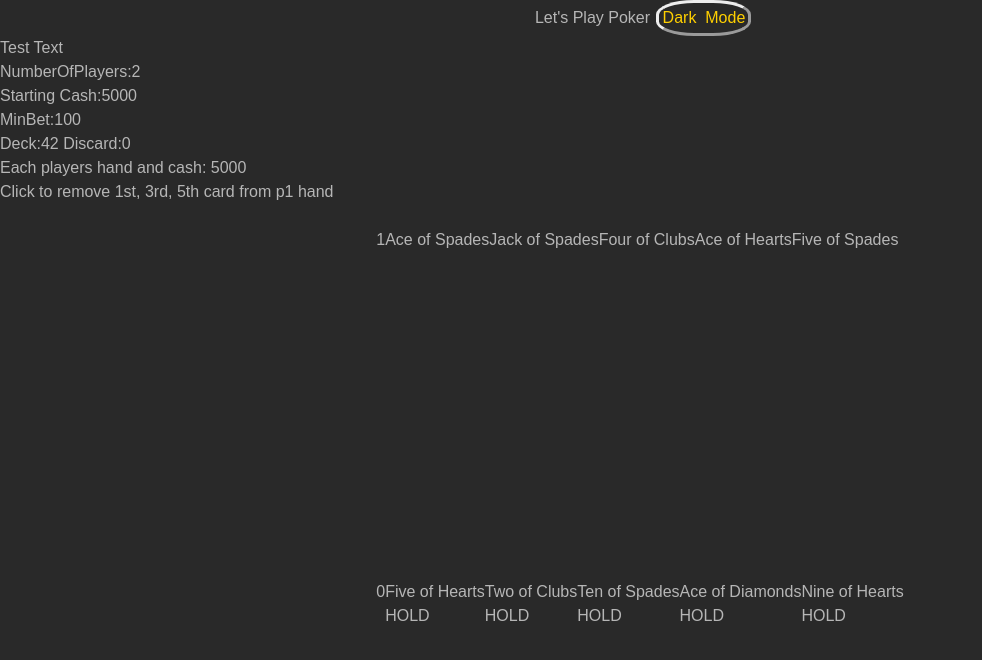
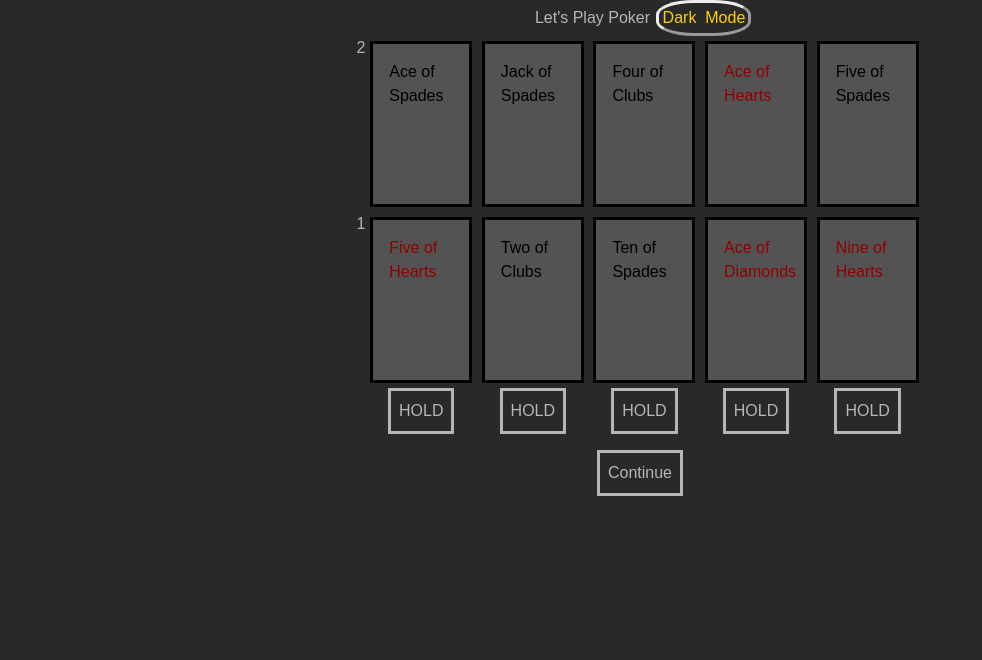
Before and after one commit to ShaneButtCodeNL/poker-app, a React (Create React App) app: page /poker in a window 1280 px wide. Shown: the top 660 px of the page, without its empty margins (0-982 px from the left). Built offline with nearby package versions, Linux system fonts and the light colour scheme.

Commit message:
Worked on card display and other css

```diff
--- a/src/App.tsx
+++ b/src/App.tsx
@@ -44,6 +44,7 @@ function App() {
               heldCards={heldCards}
               setHeldCash={setHeldCash}
               heldCash={heldCash}
+              mode={mode}
             />
           </Route>
           <Route path="/" exact>
--- a/src/components/Card.tsx
+++ b/src/components/Card.tsx
@@ -2,16 +2,39 @@ import { useState } from "react";
 
 export default function Card(props: any) {
   const [hold, setHold] = useState(true);
+  //Orientation of card 0 is verticle 1 is horazontal
+  const [orientation, setOrientation] = useState(props.player < 2 ? 0 : 1);
 
   const holdClickEvent = (cardPos: Number) => {
     setHold(!hold);
     props.updateHoldList(+cardPos);
   };
+  const cardPos = () => {
+    return orientation ? "horazontalCard" : "verticalCard";
+  };
+
+  const getColor = (card) => {
+    return card.getSuit() % 2 === 0
+      ? props.mode === 0
+        ? "cardDarkBlack"
+        : "cardLightBlack"
+      : props.mode === 0
+      ? "cardDarkRed"
+      : "cardLightRed";
+  };
+  const cardClass = (card) => {
+    return (
+      (props.mode === 0 ? "cardDark " : "cardLight ") +
+      getColor(card) +
+      " " +
+      cardPos()
+    );
+  };
   function makeHold(player: Number) {
     if (+player === 0)
       return (
         <div
-          className="cardButton"
+          className="cardButton btn"
           onClick={() => holdClickEvent(props.cardPos)}
         >
           {hold ? "HOLD" : "DISCARD"}
@@ -20,7 +43,7 @@ export default function Card(props: any) {
   }
   return (
     <div className="cardZone">
-      <div className="card">{props.card.toString()}</div>
+      <div className={cardClass(props.card)}>{props.card.toString()}</div>
       {makeHold(props.player)}
     </div>
   );
--- a/src/components/GameArea.tsx
+++ b/src/components/GameArea.tsx
@@ -4,10 +4,12 @@ import Hand from "./Hand";
 let deck = new Deck(false);
 let discardPile = new Deck();
 function GameArea(props: any) {
+  ////////////////////////    States    ///////////////////////////////
   //Round of play 1 indexed
   let [turn, setTurn] = useState(1);
   //Player turn in round 0 indexed
   let [playerTurn, setPlayerTurn] = useState(0);
+
   //The Deck compriseing of one deck of standard playing cards with no jokers
   let game = (
     startCash: Number,
@@ -90,15 +92,11 @@ function GameArea(props: any) {
             player={+playerNumber - 1}
             hand={props.heldCards[+playerNumber - 1]}
             discardAndDraw={discardAndDraw}
+            mode={props.mode}
           />
         </div>
       );
     }
-  };
-
-  //Delete later used for testing
-  const testRemove = () => {
-    discardAndDraw([0, 2, 4]);
   };
 
   useEffect(() => {
@@ -112,31 +110,12 @@ function GameArea(props: any) {
   }, [props.numOfPlayers, props.startMoney, props.minBet]);
   return (
     <div>
-      Test Text
-      <br />
-      NumberOfPlayers:{props.numOfPlayers}
-      <br />
-      Starting Cash:{props.startMoney}
-      <br />
-      MinBet:{props.minBet}
-      <br />
-      Deck:{deck.size()} Discard:{discardPile.size()}
-      <br />
-      Each players hand and cash: {props.heldCash[0]}
-      <br />
-      <div
-        onClick={() => {
-          testRemove();
-        }}
-      >
-        Click to remove 1st, 3rd, 5th card from p1 hand
-      </div>
-      <br />
       <div id="playAreaContainer">
         <div id="playArea">
           <div id="leftPlayArea">{renderHand(3)}</div>
           <div id="centerPlayArea">
             <div id="centerPlayAreaTop">{renderHand(2)}</div>
+            <div id="centerPlayAreaCenter"></div>
             <div id="centerPlayAreaBottom">{renderHand(1)}</div>
           </div>
           <div id="rightPlayArea">{renderHand(4)}</div>
--- a/src/components/Hand.tsx
+++ b/src/components/Hand.tsx
@@ -12,6 +12,12 @@ export default function Hand(props: any) {
     if (props.player === 0) return "playerOneHand";
   };
 
+  //Makes button for confirming discard
+  const continueButton = (player) => {
+    if (player) return;
+    return <div className={"continueButton cardButton btn"}>Continue</div>;
+  };
+
   /**
    * Sets the hold list when you select a card to hold/discard
    * @param cardPos The position of the card to change
@@ -23,11 +29,13 @@ export default function Hand(props: any) {
   };
 
   return (
+    <div id={player()} className="vFlex centerFlexAlign">
       <div
-      id={player()}
-      className={props.player <= 1 ? "horazontalHand" : "verticalHand"}
+        className={
+          "handZone " + (props.player <= 1 ? "horazontalHand" : "verticalHand")
+        }
       >
-      {props.player}
+        {props.player + 1}
         {props.hand.map((card, cardPos) => {
           return (
             <Card
@@ -35,9 +43,12 @@ export default function Hand(props: any) {
               card={card}
               cardPos={+cardPos}
               updateHoldList={updateHoldList}
+              mode={props.mode}
             />
           );
         })}
       </div>
+      {continueButton(props.player)}
+    </div>
   );
 }
--- a/src/components/ModeSelector.tsx
+++ b/src/components/ModeSelector.tsx
@@ -3,7 +3,7 @@ function ModeSelector(props: any) {
     "modeSelectorDiv " + (props.mode ? "lightModeBtn" : "darkModeBtn");
   return (
     <div
-      className={className}
+      className={className + " btn"}
       onClick={() => props.setMode(props.mode ? 0 : 1)}
     >
       {props.mode ? "Light Mode" : "Dark  Mode"}
--- a/src/main.css
+++ b/src/main.css
@@ -13,13 +13,39 @@
   --dark-link-bg: rgb(63, 9, 0);
   --dark-link-bg-hover: rgb(102, 15, 0);
   --dark-link-color: rgb(216, 176, 0);
+  --dark-card-bg-color: rgb(83, 83, 83);
+  --dark-card-font-color-black: rgb(0, 0, 0);
+  --dark-card-font-color-red: rgb(146, 0, 0);
+  --dark-card-border: rgb(0, 0, 0);
+  --light-card-bg-color: rgb(255, 255, 255);
+  --light-card-font-color-black: rgb(0, 0, 0);
+  --light-card-font-color-red: rgb(255, 0, 0);
+  --light-card-border: rgb(0, 0, 0);
+  --card-height: 10vw;
+  --card-width: 5vw;
 }
 
 body {
   margin: 0 0 0 0;
   padding: 00 0 0 0;
   font-family: Arial, Helvetica, sans-serif;
+  font-size: 1em;
   line-height: 1.5em;
+}
+
+.vFlex {
+  display: flex;
+  flex-direction: column;
+}
+
+.hFlex {
+  display: flex;
+  flex-direction: row;
+}
+
+.centerFlexAlign {
+  display: flex;
+  align-items: center;
 }
 
 header {
@@ -58,6 +84,10 @@ header {
   padding: 0.2em;
   text-align: center;
   line-height: 1.5em;
+}
+
+.btn:hover {
+  cursor: pointer;
 }
 
 .lightModeBtn {
@@ -129,7 +159,6 @@ header {
   display: flex;
   flex-direction: row;
   justify-content: space-around;
-  align-items: stretch;
   min-height: inherit;
 }
 
@@ -150,3 +179,58 @@ header {
   flex-direction: row;
   flex-wrap: nowrap;
 }
+
+.cardZone {
+  display: flex;
+  flex-direction: column;
+  align-items: center;
+}
+
+.cardButton {
+  border: solid;
+  text-align: center;
+  padding: 0.5em;
+}
+
+.continueButton {
+  margin: 1em;
+}
+
+.cardDark {
+  border: solid;
+  border-color: var(--dark-card-border);
+  background-color: var(--dark-card-bg-color);
+  padding: 1em;
+  margin: 0.3em;
+}
+
+.cardDarkBlack {
+  color: var(--dark-card-font-color-black);
+}
+.cardDarkRed {
+  color: var(--dark-card-font-color-red);
+}
+
+.cardLight {
+  border: solid;
+  border-color: var(--light-card-border);
+  background-color: var(--light-card-bg-color);
+  padding: 1em;
+  margin: 0.3em;
+}
+.cardLightBlack {
+  color: var(--light-card-font-color-black);
+}
+.cardLightRed {
+  color: var(--light-card-font-color-red);
+}
+
+.verticalCard {
+  height: var(--card-height);
+  width: var(--card-width);
+}
+
+.horazontalCard {
+  height: var(--card-width);
+  width: var(--card-height);
+}
```
Also changed, not shown: 2 other files (tests, documents, lock files or other folders). Lines whose indentation alone changed are shown as unchanged.
